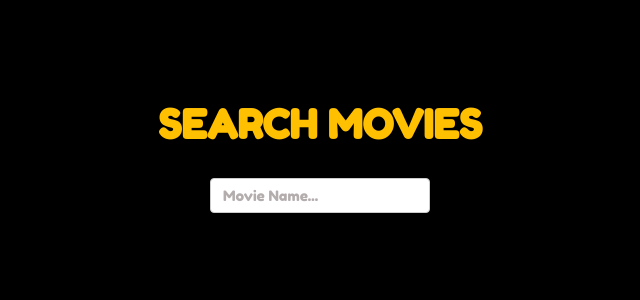
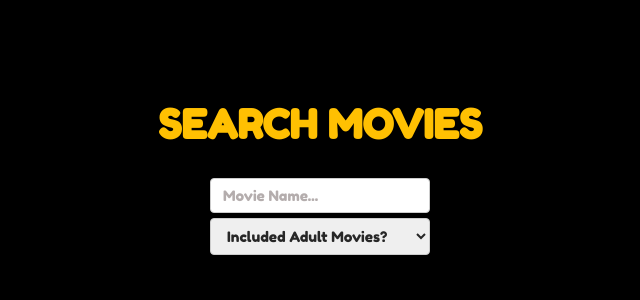
Before and after one commit to arrudacaio/searchmovies, a React (Create React App) app: page / in a window 1280 px wide. Shown: the top 300 px of the page, without its empty margins (320-960 px from the left). Built offline with nearby package versions, Linux system fonts and the light colour scheme.

Commit message:
finish app

```diff
--- a/src/components/Card/styles.css
+++ b/src/components/Card/styles.css
@@ -11,6 +11,8 @@
 
 
 }
+
+
 .card-img {
   width: 100%;
   height: 100%;
--- a/src/pages/Main/Main.js
+++ b/src/pages/Main/Main.js
@@ -1,4 +1,4 @@
-import React, {useState} from "react";
+import React, { useState } from "react";
 import Card from "../../components/Card/Card";
 import axios from "axios";
 import "./styles.css";
@@ -8,41 +8,47 @@ function Main() {
     s: "",
     results: [],
     selected: {},
+    adult: "",
   });
 
-  const apiurl = "https://api.themoviedb.org/3/search/movie?api_key=172d2bcd975eca6acc08c0a239f0dc85&language=en-US";
+  const apiurl =
+    "https://api.themoviedb.org/3/search/movie?api_key=172d2bcd975eca6acc08c0a239f0dc85&language=en-US";
 
   const baseImg = "https://image.tmdb.org/t/p/w500";
 
-
-  const handleInput = e => {
+  const handleInput = (e) => {
     const s = e.target.value;
 
-    setState(prevState => {
-      return {...prevState, s: s}
+    setState((prevState) => {
+      return { ...prevState, s: s };
+    });
+  };
+
+  const search = async (e) => {
+    if (e.key === "Enter") {
+      await axios(apiurl + "&query=" + state.s).then(({ data }) => {
+        let results = data.results;
+
+        setState((prevState) => {
+          return { ...prevState, results: results };
+        });
+      });
+    }
+  };
+
+  const handleAdult = (e) => {
+    setState((prevState) => {
+      return { ...prevState, adult: e };
     });
 
-  }
-
-  const search = async e => {
-    if(e.key === "Enter") {
-      await axios(apiurl + "&query=" + state.s).then(({data}) => {
-        let results = data.results;
-
-        setState(prevState => {
-          return {...prevState, results: results}
-        })
-      })
-    }
-  }
-
-
-
+    console.log(e.target.value);
+  };
 
   return (
     <div className="box">
       <div className="container">
         <h1 className="container-title">SEARCH MOVIES</h1>
+
         <input
           type="text"
           placeholder="Movie Name..."
@@ -50,8 +56,26 @@ function Main() {
           onChange={handleInput}
           onKeyPress={search}
         />
+        <select value={state.adult} onChange={handleAdult}>
+          <option value="">Included Adult Movies?</option>
+          <option value="yes">Yes</option>
+          <option value="dont">Dont</option>
+        </select>
       </div>
-      {state.results.map(result => (
+      {state.adult === "yes"
+        ? state.results
+            .filter((movie) => movie.adult === true)
+            .map((result) => (
+              <Card
+                imgURL={baseImg + result.poster_path}
+                title={result.title}
+                data={result.release_date}
+                resume={result.overview}
+              />
+            ))
+        : state.results
+            .filter((movie) => movie.adult === false)
+            .map((result) => (
               <Card
                 imgURL={baseImg + result.poster_path}
                 title={result.title}
--- a/src/pages/Main/styles.css
+++ b/src/pages/Main/styles.css
@@ -48,3 +48,16 @@ input::placeholder{
     color: rgb(180, 173, 173);
 
 }
+
+select {
+    padding: 8px 12px;
+    font-family: 'Fredoka One', cursive;
+    color: rgb(39, 39, 39);
+    width: 220px;
+    outline: 0;
+    font-size: 0.9em;
+    border-radius: 4px;
+    border: 1px solid #ccc;
+    margin-top: 5px;
+
+}
```
Lines whose indentation alone changed are shown as unchanged.
